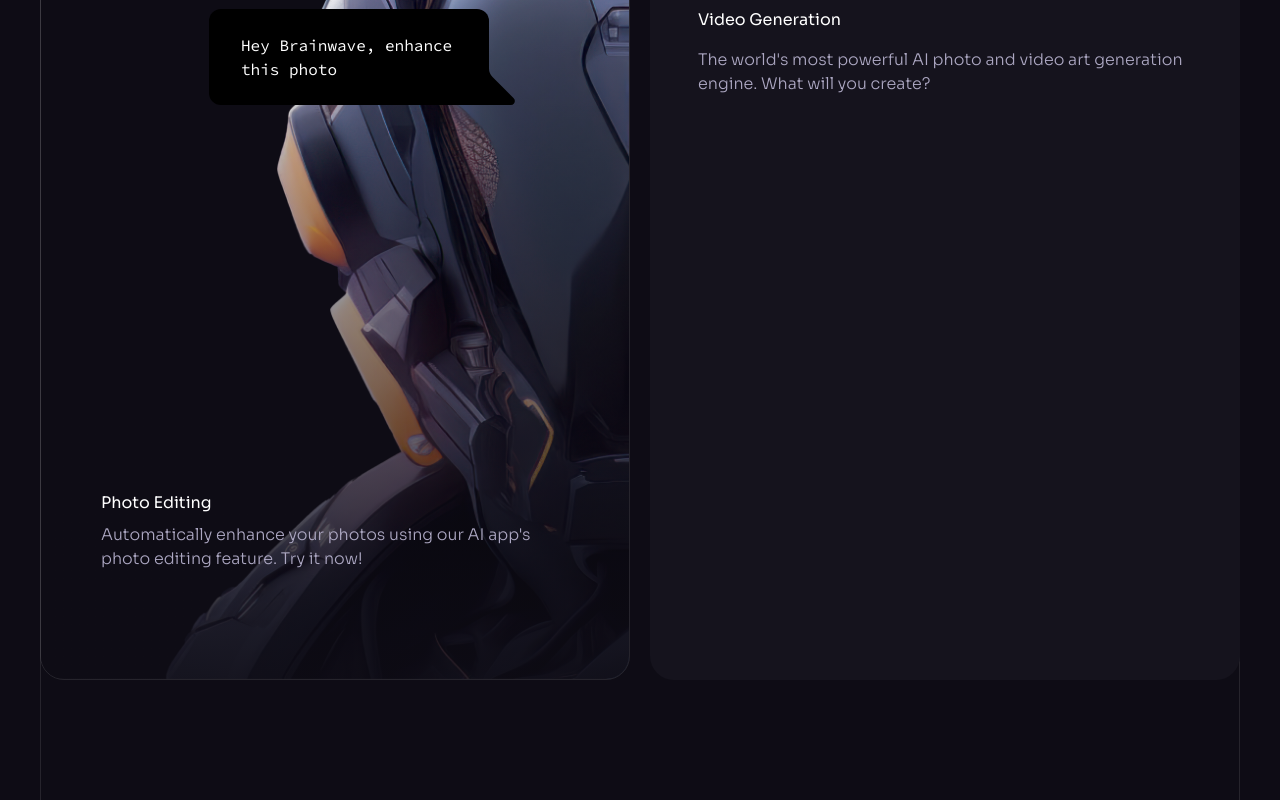
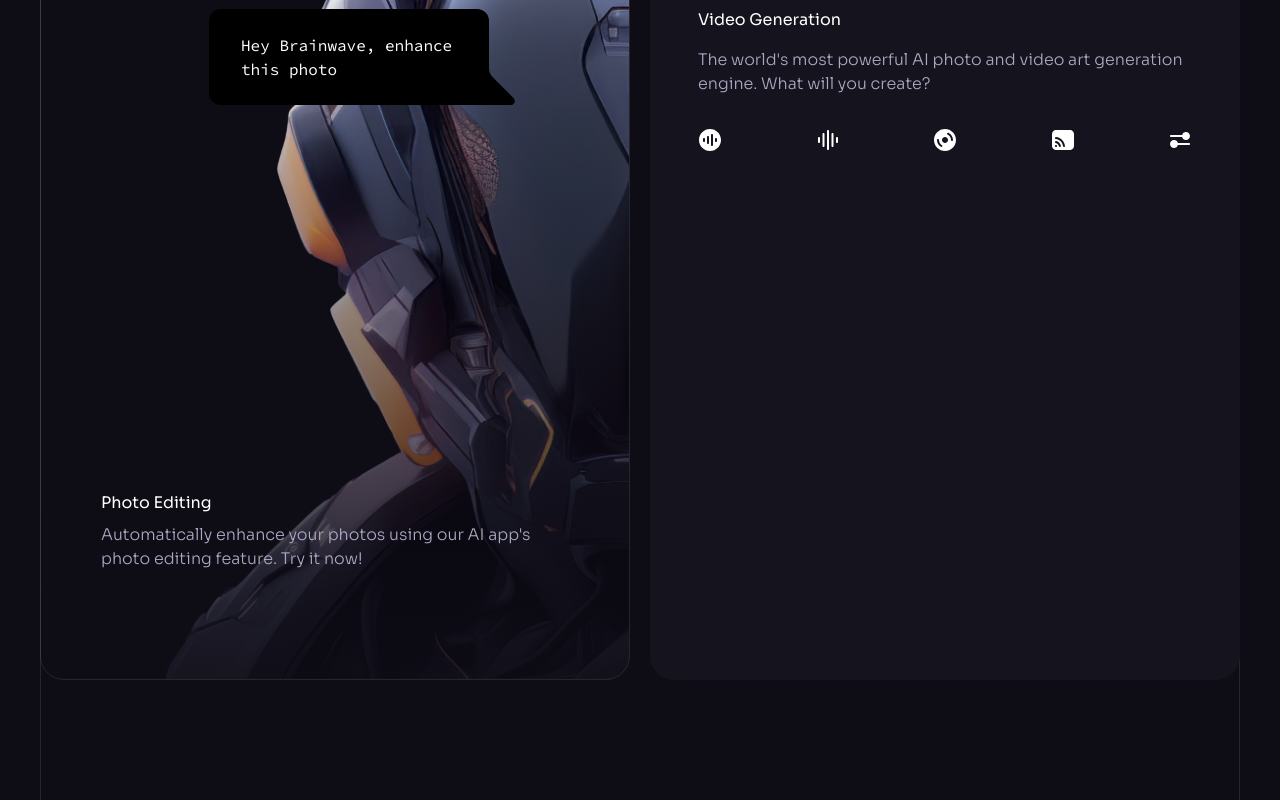
Before and after one commit to ahteshamsalamatansari/sass-ui-react, a React (Vite) app: page / in a window 1280 px wide. Shown: the part 4496-5296 px from the top of the page. Built offline with nearby package versions, Linux system fonts and the light colour scheme.

Commit message:
Third box working

```diff
--- a/src/components/Services.jsx
+++ b/src/components/Services.jsx
@@ -66,7 +66,15 @@ const Services = () => {
                 <div className="py-12 px-4 xl:px-8">
                   <h4 className="h4 mb-4">Video Generation</h4>
                   <p className="body-2 mb-[2rem] text-n-3">The world&apos;s most powerful AI photo and video art generation engine. What will you create?</p>
-                  <ul className="flex items-center justify-between"></ul>
+                  <ul className="flex items-center justify-between">
+                    {brainwaveServicesIcons.map((item, index)=>(
+                      <li>
+                        <div>
+                          <img src={item} alt="" />
+                        </div>
+                      </li>
+                    ))}
+                  </ul>
                 </div>
             </div>
           </div>
```
